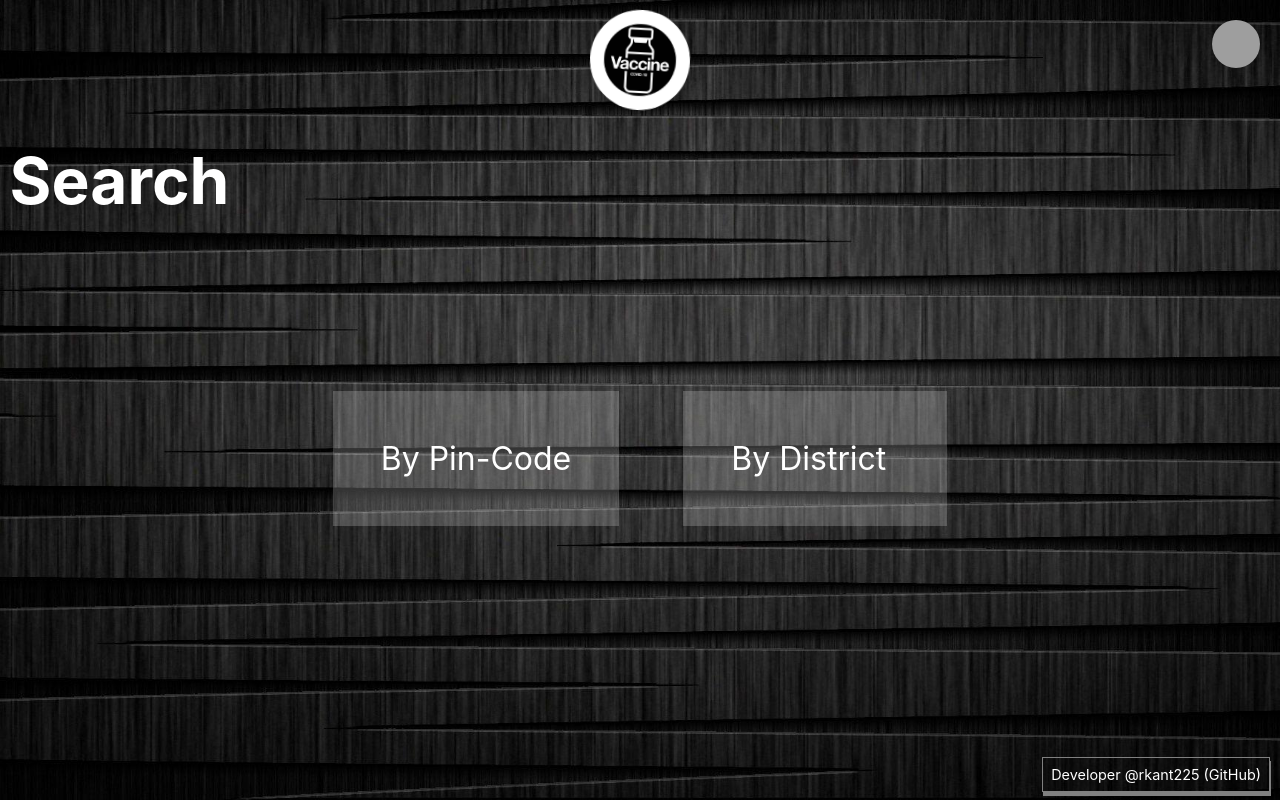
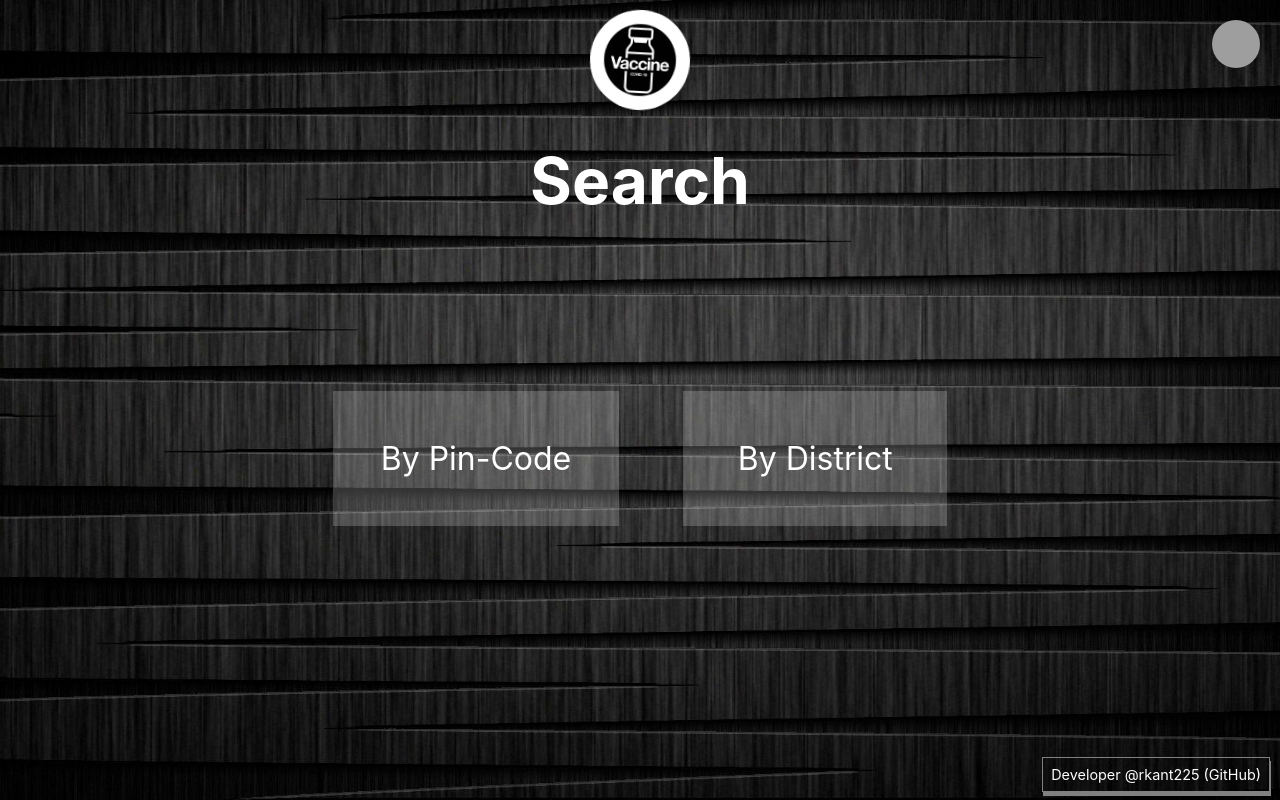
Before and after one commit to rkant225/covid-vaccine-avalibility, a React (Create React App) app: page / in a window 1280 px wide. Built offline with nearby package versions, Linux system fonts and the light colour scheme; grey boxes are pictures that could not be loaded.

Commit message:
Modified animations

```diff
--- a/src/App.css
+++ b/src/App.css
@@ -19,13 +19,13 @@ body{
 }
 
 .app-container {
-  /* text-align: center; */
+  text-align: center;
   padding: 0.3rem;
 }
 
 /* transform: translateY(-100%); */
 
-.animate-home-button{
+/* .animate-home-button{
   animation-name: anim-home-logo;
   animation-iteration-count: 1;
   animation-duration: 1s;
@@ -34,16 +34,17 @@ body{
 @keyframes anim-home-logo {
   0%{ transform: translateX(100%)}
   100%{ transform: scale(0%);}
-}
+} */
 
 .logo-container{
   animation-name: anim-logo;
   animation-duration: 1s;
   animation-iteration-count: 1;
+  animation-timing-function: ease-out;
 }
 
 @keyframes anim-logo {
-  0%{transform: translateY(-100%); }
+  0%{transform: translateY(-50%); }
   50%{transform: translateY(30%); }
   100%{transform: translateY(0%);}
 
@@ -69,7 +70,7 @@ body{
 
 @keyframes animation-by-pin {
   0%{ transform: translateX(-100%)}
-  70%{ transform: translateX(10%)}
+  /* 70%{ transform: translateX(10%)} */
   100%{ transform: scale(0%);}
 }
 
@@ -81,7 +82,7 @@ body{
 
 @keyframes animation-by-district {
   0%{ transform: translateX(100%)}
-  70%{ transform: translateX(-10%)}
+  /* 70%{ transform: translateX(-10%)} */
   100%{ transform: scale(0%);}
 }
 
```
